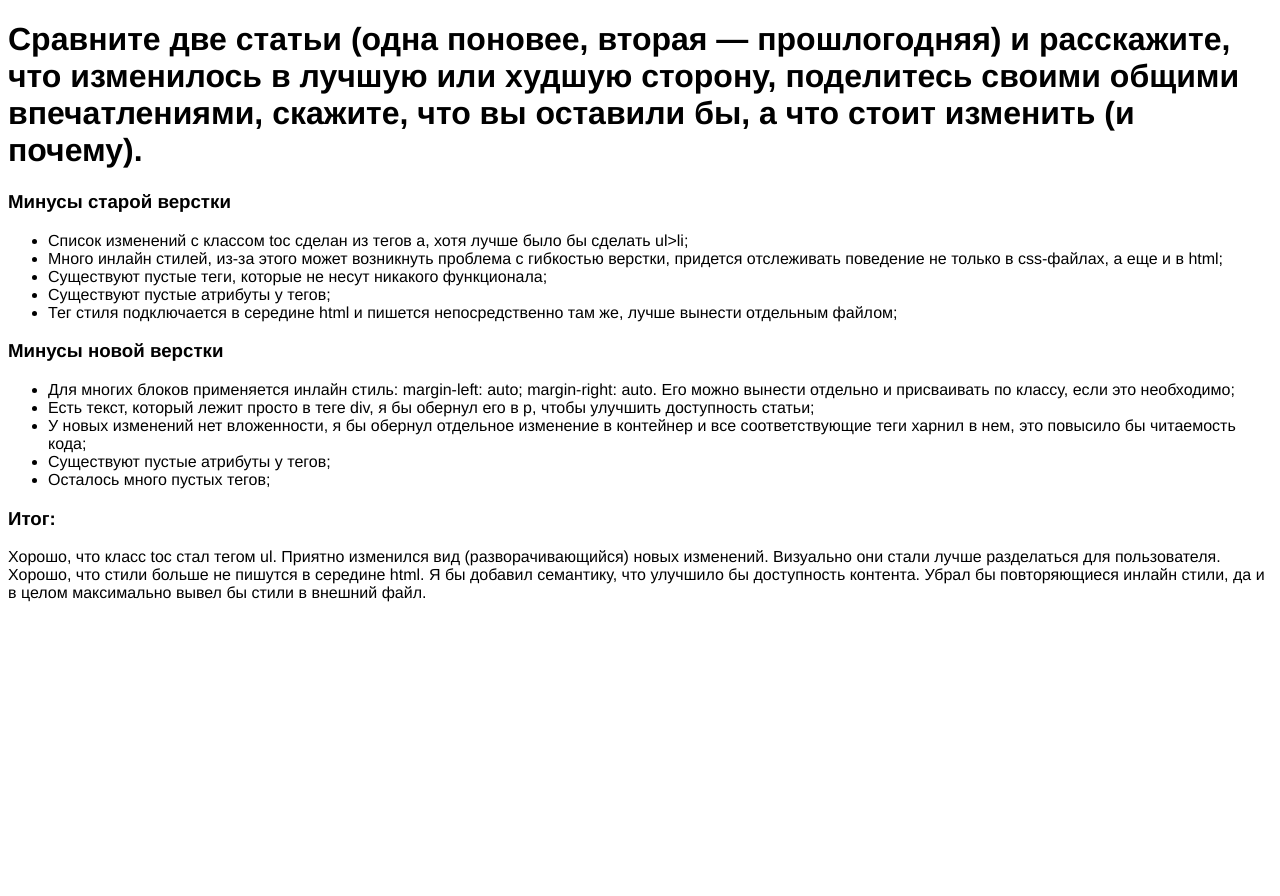
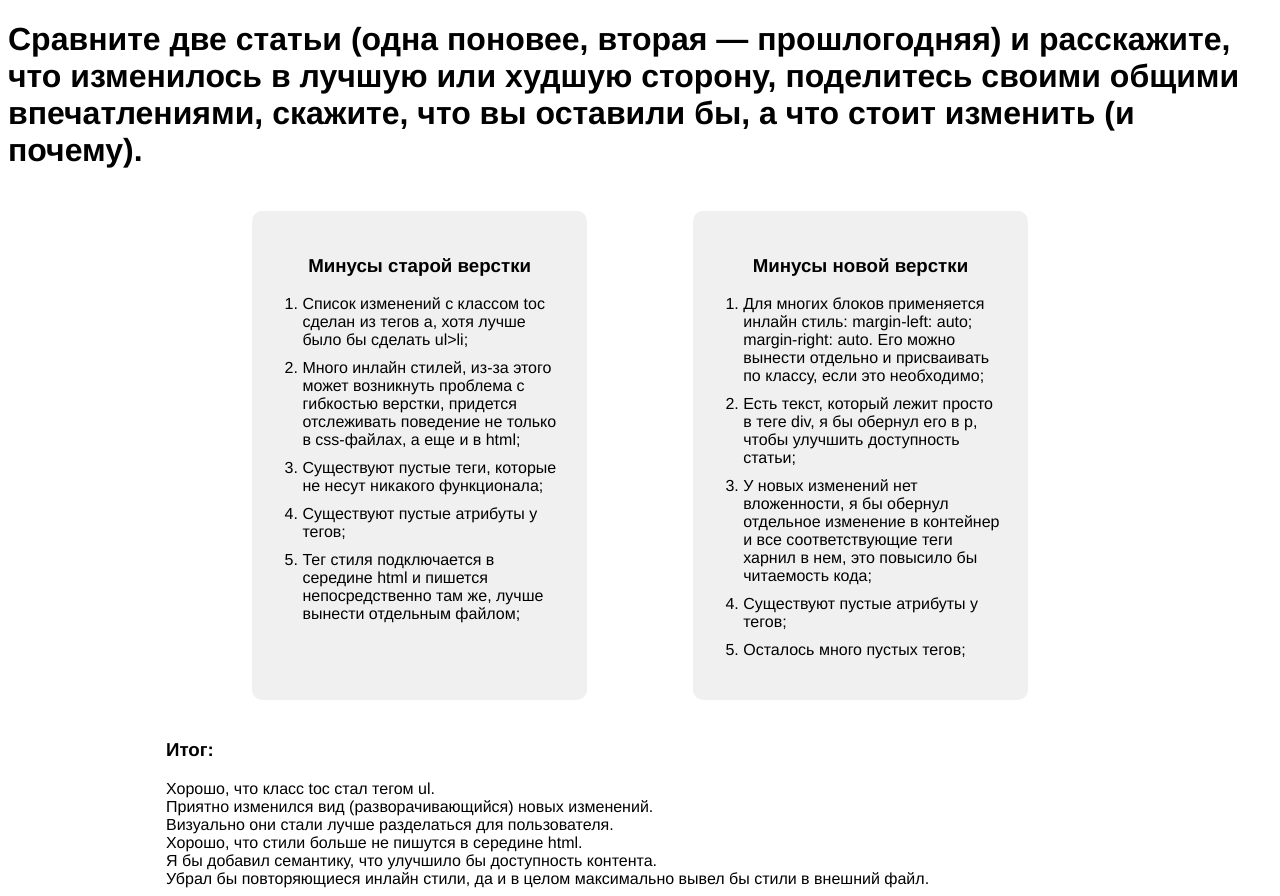
Before and after one commit to dmtof/test-for-lesta, a plain HTML site: page pages/patch-note/index.html in a window 1280 px wide. Before the commit the page ends 800 px from the top, so only its background shows below. Drawn offline with Linux system fonts and the light colour scheme.

Commit message:
add styles

```diff
--- a/pages/patch-note/index.html
+++ b/pages/patch-note/index.html
@@ -15,34 +15,52 @@
             лучшую или худшую сторону, поделитесь своими общими впечатлениями, скажите, что вы оставили бы, а что стоит
             изменить (и почему).</h1>
         <div class="changes">
+
+            <div class="changes-container">
+                <div class="old-version-changes">
                     <h3 class="changes-header">Минусы старой верстки</h3>
                     <ul class="changes-list">
-                <li class="changes-list__item">Список изменений с классом toc сделан из тегов <code>a</code>, хотя лучше было бы
+                        <li class="changes-list__item">Список изменений с классом toc сделан из тегов <code>a</code>,
+                            хотя
+                            лучше было бы
                             сделать <code>ul>li</code>; </li>
-                <li class="changes-list__item">Много инлайн стилей, из-за этого может возникнуть проблема с гибкостью
+                        <li class="changes-list__item">Много инлайн стилей, из-за этого может возникнуть проблема с
+                            гибкостью
                             верстки, придется отслеживать поведение не только в css-файлах, а еще и в html; </li>
-                <li class="changes-list__item">Существуют пустые теги, которые не несут никакого функционала; </li>
+                        <li class="changes-list__item">Существуют пустые теги, которые не несут никакого функционала;
+                        </li>
                         <li class="changes-list__item">Существуют пустые атрибуты у тегов; </li>
-                <li class="changes-list__item">Тег стиля подключается в середине html и пишется непосредственно там же,
+                        <li class="changes-list__item">Тег стиля подключается в середине html и пишется непосредственно
+                            там
+                            же,
                             лучше вынести отдельным файлом; </li>
                     </ul>
+                </div>
 
+                <div class="new-version-changes">
                     <h3 class="changes-header">Минусы новой верстки</h3>
                     <ul class="changes-list">
                         <li class="changes-list__item">Для многих блоков применяется инлайн стиль: margin-left: auto;
-                    margin-right: auto. Его можно вынести отдельно и присваивать по классу, если это необходимо; </li>
-                <li class="changes-list__item">Есть текст, который лежит просто в теге <code>div</code>, я бы обернул его в <code>p</code>, чтобы
+                            margin-right: auto. Его можно вынести отдельно и присваивать по классу, если это необходимо;
+                        </li>
+                        <li class="changes-list__item">Есть текст, который лежит просто в теге <code>div</code>, я бы
+                            обернул его в <code>p</code>, чтобы
                             улучшить доступность статьи; </li>
-                <li class="changes-list__item">У новых изменений нет вложенности, я бы обернул отдельное изменение в
+                        <li class="changes-list__item">У новых изменений нет вложенности, я бы обернул отдельное
+                            изменение в
                             контейнер и все соответствующие теги харнил в нем, это повысило бы читаемость кода; </li>
                         <li class="changes-list__item">Существуют пустые атрибуты у тегов; </li>
                         <li class="changes-list__item">Осталось много пустых тегов; </li>
                     </ul>
+                </div>
 
-            <h3 class="changes-header">Итог:</h3>
-            <p class="total">Хорошо, что класс toc стал тегом <code>ul</code>. Приятно изменился вид (разворачивающийся) новых
-                изменений. Визуально они стали лучше разделаться для пользователя. Хорошо, что стили больше не пишутся в
-                середине html. Я бы добавил семантику, что улучшило бы доступность контента. Убрал бы повторяющиеся
+            </div>
+
+            <h3 class="total-header">Итог:</h3>
+            <p class="total">Хорошо, что класс toc стал тегом <code>ul</code>. <br/> Приятно изменился вид (разворачивающийся)
+                новых
+                изменений. <br/> Визуально они стали лучше разделаться для пользователя. <br/> Хорошо, что стили больше не пишутся в
+                середине html. <br/> Я бы добавил семантику, что улучшило бы доступность контента. <br/> Убрал бы повторяющиеся
                 инлайн стили, да и в целом максимально вывел бы стили в внешний файл.</p>
         </div>
     </main>
--- a/pages/patch-note/style.css
+++ b/pages/patch-note/style.css
@@ -1,3 +1,49 @@
 * {
     font-family: 'Franklin Gothic Medium', 'Arial Narrow', Arial, sans-serif;
 }
+
+.changes {
+    max-width: 75%;
+    margin: 0 auto;;
+}
+
+.old-version-changes, .new-version-changes {
+    max-width: 30%;
+    padding: 25px;
+    background-color: #f0f0f0;
+    border-radius: 10px;
+
+    margin: 20px;
+}
+
+.changes-container {
+    display: flex;
+    justify-content: space-evenly;
+}
+
+.changes-header {
+    text-align: center;
+}
+
+.changes-list__item {
+    margin: 10px 0;
+    list-style-type: decimal;
+}
+
+.changes-list {
+    padding-left: 25px
+}
+
+.total {
+    margin: 0 auto;
+}
+
+@media (max-width: 800px) {
+    .changes-container {
+        flex-direction: column;
+    }
+
+    .old-version-changes, .new-version-changes {
+        max-width: 100%;
+    }
+}
--- a/style.css
+++ b/style.css
@@ -2,6 +2,7 @@
     font-size: 24px;
     margin: 0;
     padding: 0;
+    font-family: 'Franklin Gothic Medium', 'Arial Narrow', Arial, sans-serif;
 }
 
 ul {
```
Lines whose indentation alone changed are shown as unchanged.
